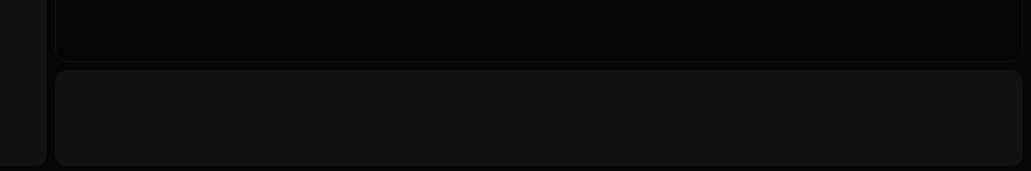
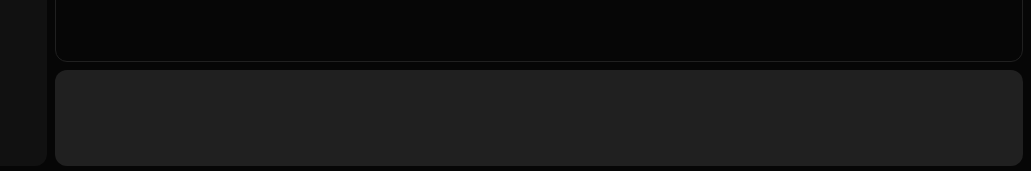
Before and after one commit to Juxtify4Spotify/juxtify-client, a React (Vite) app: page / in a window 1280 px wide. Shown: the part 626-797 px from the top of the page, without its empty margins (249-1280 px from the left). Built offline with nearby package versions, Linux system fonts and the light colour scheme.

Commit message:
fix: correct colors from figma

```diff
--- a/src/components/sidebar.tsx
+++ b/src/components/sidebar.tsx
@@ -1,6 +1,6 @@
 export default function Sidebar() {
   return (
-    <aside className="flex-shrink-0 h-full bg-secondary rounded-xl w-72">
+    <aside className="flex-shrink-0 h-full bg-primary rounded-xl w-72">
 
     </aside>
   );
--- a/src/styles/globals.css
+++ b/src/styles/globals.css
@@ -18,11 +18,11 @@
   .dark {
     --background: #060606;
     --foreground: #E0E0E0;
-    --primary: #060606;
+    --primary: #111111;
     --primary-foreground: #6E6E6E;
-    --secondary: #111111;
+    --secondary: #202020;
     --secondary-foreground: #6E6E6E;
-    --tertiary: #202020;
+    --tertiary: #323232;
     --tertiary-foreground: #6E6E6E;
     --accent: #1ED760;
   }
```
